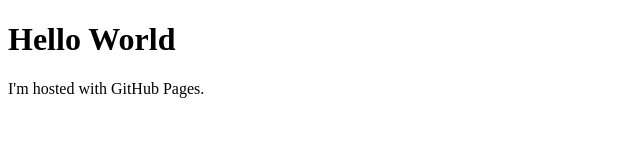
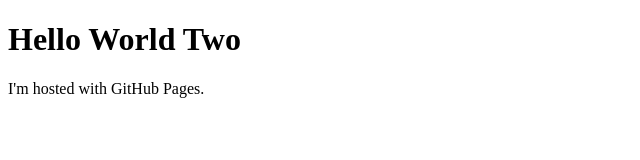
Before and after one commit to sjpearse/sjpearse.github.io, a plain HTML site: page Index.html in a window 1280 px wide. Shown: the full height of the page, 0-640 px from the left. Drawn offline with Linux system fonts and the light colour scheme.

Commit message:
First Commit

```diff
--- a/Index.html
+++ b/Index.html
@@ -1,7 +1,7 @@
 <!DOCTYPE html>
 <html>
 <body>
-<h1>Hello World</h1>
+<h1>Hello World Two</h1>
 <p>I'm hosted with GitHub Pages.</p>
 </body>
 </html>
```
Also changed, not shown: 1 other file.
